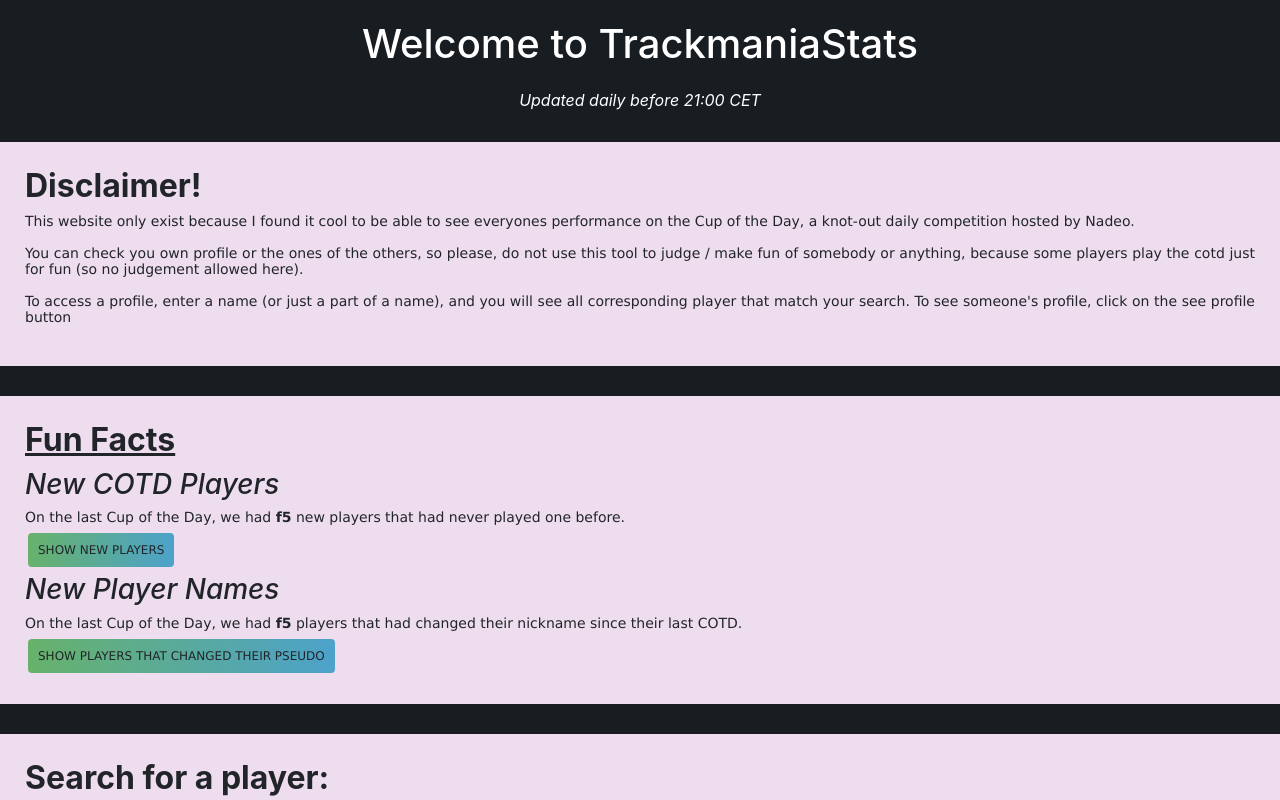
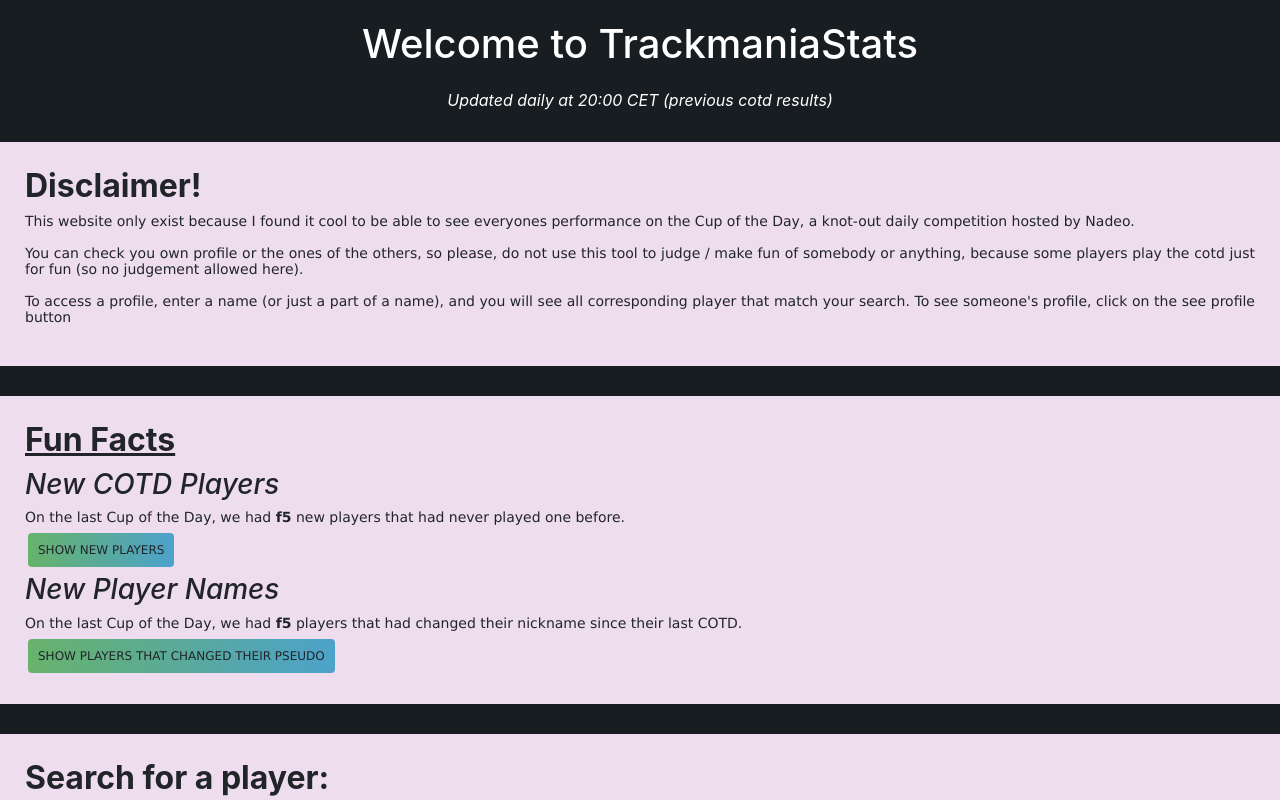
Before and after one commit to tmstats/tmstats.github.io, a plain HTML site: page index.html in a window 1280 px wide. Shown: the top 800 px of the page. Drawn offline with nearby package versions, Linux system fonts and the light colour scheme; no server answers.

Commit message:
Update index.html

```diff
--- a/index.html
+++ b/index.html
@@ -221,7 +221,7 @@ h2 {
     <div style="text-align: center;">
 
     <h1>Welcome to TrackmaniaStats</h1>
-    <i style="color: white; text-align: center;">Updated daily before 21:00 CET</i>
+    <i style="color: white; text-align: center;">Updated daily at 20:00 CET (previous cotd results)</i>
     </div>
     <section id ="Disclaimer">
     <h2>Disclaimer!</h2>
```
